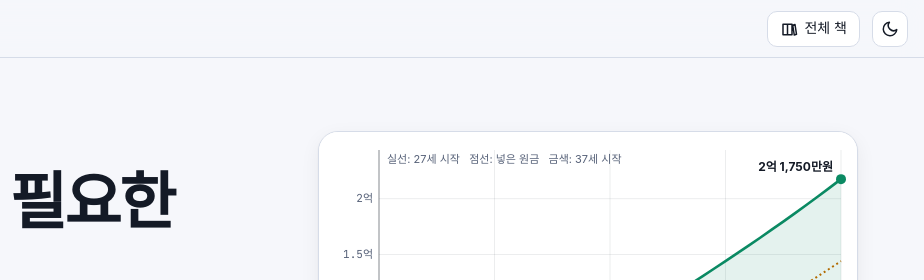
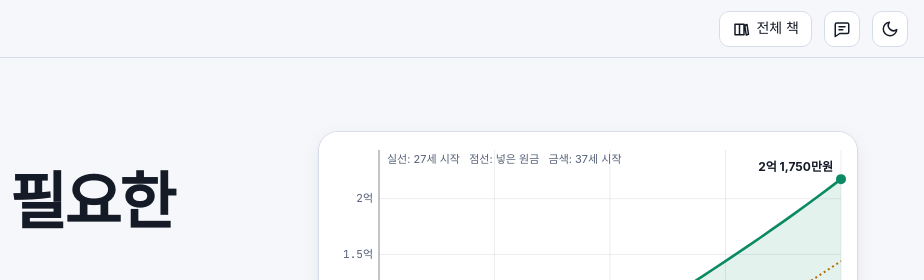
Before and after one commit to geniuskey/moneybook, a website with bundled scripts: page index.html in a window 1280 px wide. Shown: the top 280 px of the page, 356-1280 px from the left. Built offline with nearby package versions, Linux system fonts and the light colour scheme; a web font is replaced by a local one.

Commit message:
Add reader feedback shortcut to top bar

```diff
--- a/css/style.css
+++ b/css/style.css
@@ -143,6 +143,8 @@ hr { border: 0; border-top: 1px solid var(--border); margin: 48px 0; }
   .mb-topbar .series-link { width: 36px; padding: 0; }
   .mb-topbar .series-link span { display: none; }
 }
+@media (max-width: 620px) { .mb-topbar .mb-logo small { display: none; } }
+@media (max-width: 420px) { .mb-topbar .mb-logo span { display: none; } }
 .mb-progress { position: absolute; left: 0; bottom: -1px; height: 2px; background: linear-gradient(90deg, var(--accent), var(--accent-2)); width: 0; }
 
 /* Drawer (chapter list) */
--- a/js/common.js
+++ b/js/common.js
@@ -476,6 +476,7 @@
     const root = body.dataset.root != null ? body.dataset.root : body.dataset.chapter ? "../" : "";
     const curSlug = body.dataset.chapter || "";
     const href = (slug) => (slug ? `${root}chapters/${slug}.html` : `${root}index.html`);
+    const feedbackUrl = "https://books.euiyun.com/feedback.html?book=moneybook&page=" + encodeURIComponent(location.href);
 
     // favicon
     if (!document.querySelector('link[rel="icon"]')) { const fi = document.createElement("link"); fi.rel = "icon"; fi.type = "image/svg+xml"; fi.href = root + "favicon.svg"; document.head.appendChild(fi); }
@@ -490,6 +491,13 @@
       <a class="mb-btn series-link" href="https://books.euiyun.com/" aria-label="전체 책 보기" title="전체 책 보기"><svg width="18" height="18" viewBox="0 0 24 24" fill="none" stroke="currentColor" stroke-width="2" stroke-linecap="round" stroke-linejoin="round" aria-hidden="true"><path d="M4 5.5h6v14H4zM10 5.5h6v14h-6zM17 7l3-1 2 13-3 1z"/></svg><span>전체 책</span></a>
       <button class="mb-btn icon" id="mb-theme" aria-label="테마 전환"></button>
       <div class="mb-progress" id="mb-progress"></div>`;
+    const feedbackButton = document.createElement("a");
+    feedbackButton.className = bar.className.replace("-topbar", "-btn") + " icon feedback-button";
+    feedbackButton.href = feedbackUrl;
+    feedbackButton.setAttribute("aria-label", "독자 의견 보내기");
+    feedbackButton.title = "독자 의견 보내기";
+    feedbackButton.innerHTML = '<svg width="18" height="18" viewBox="0 0 24 24" fill="none" stroke="currentColor" stroke-width="2" stroke-linecap="round" stroke-linejoin="round" aria-hidden="true"><path d="M5 4h14a2 2 0 0 1 2 2v10a2 2 0 0 1-2 2H9l-6 4V6a2 2 0 0 1 2-2z"/><path d="M8 9h8M8 13h5"/></svg>';
+    bar.querySelector("[id$='-theme']").before(feedbackButton);
     body.prepend(bar);
 
     // drawer
@@ -577,8 +585,8 @@
     foot.innerHTML = `MoneyBook — 살아가는 데 필요한 돈의 지식을 만져 보며 배우는 인터랙티브 교과서 · 수치는 교육용 근사 모델이며 투자·세무 자문이 아닙니다.<br>
       © 2026 geniuskey 및 MoneyBook 기여자 · 콘텐츠 <a rel="license" href="https://creativecommons.org/licenses/by/4.0/">CC BY 4.0</a> · 코드 <a href="${root}LICENSE-MIT">MIT</a> · <a href="${root}LICENSE.md">라이선스 안내</a>`;
     const feedbackLink = document.createElement("a");
-    feedbackLink.href = "https://books.euiyun.com/feedback.html?book=moneybook&page=" + encodeURIComponent(location.href);
-    feedbackLink.textContent = "오류·질문·제안";
+    feedbackLink.href = feedbackUrl;
+    feedbackLink.textContent = "독자 의견";
     foot.append(" · ", feedbackLink);
     body.appendChild(foot);
 
```
